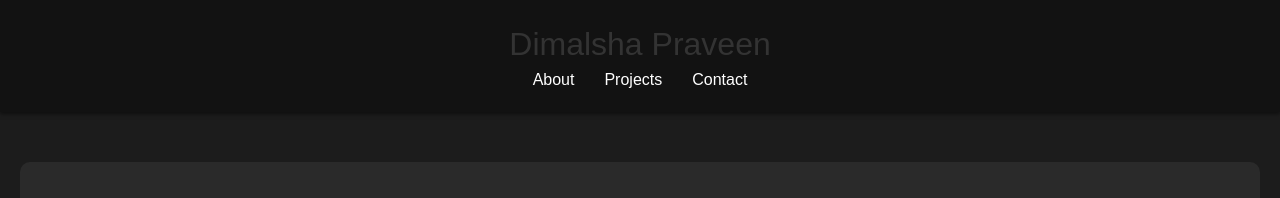
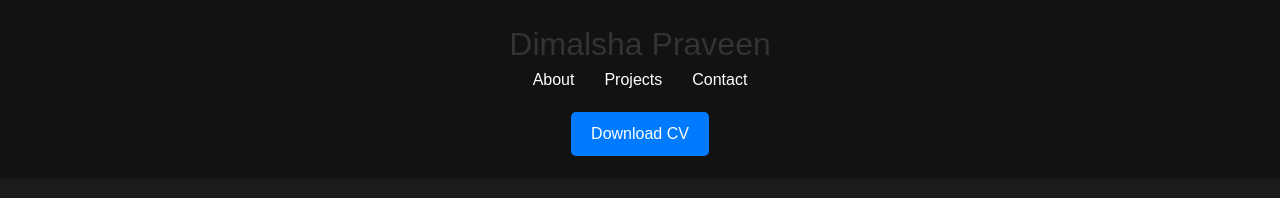
Before and after one commit to SLDima2001/My-PortFolio, a React (Vite) app in the folder frontend/: page / in a window 1280 px wide. Shown: the top 198 px of the page. Built offline with nearby package versions, Linux system fonts and the light colour scheme.

Commit message:
FNAL COMMIT

```diff
--- a/frontend/pages/Home.jsx
+++ b/frontend/pages/Home.jsx
@@ -9,9 +9,15 @@ function Portfolio() {
   const [message, setMessage] = useState('');
   const [isHovered, setIsHovered] = useState('');
   const [isMobile, setIsMobile] = useState(window.innerWidth <= 768);
+  const [isCopied, setIsCopied] = useState(false);
 
 
-  const [isCopied, setIsCopied] = useState(false);
+  const handleDownloadCV = () => {
+    const link = document.createElement('a');
+    link.href = "/Dimalsha Resume.pdf"; // File in the public folder
+    link.download = "Dimalsha Resume.pdf";
+    link.click();
+  };
 
   const myemail = "dimalshapraveen2001@gmail.com";
 
@@ -256,6 +262,20 @@ function Portfolio() {
       transform: isHovered ? "rotate(0deg)" : "rotate(0deg)",
 
     },
+    downloadCVButton: {
+      marginTop: "20px",
+      backgroundColor: "#007bff",
+      color: "#fff",
+      border: "none",
+      padding: "10px 20px",
+      borderRadius: "5px",
+      cursor: "pointer",
+      fontSize: "16px",
+      transition: "background-color 0.3s ease",
+    },
+    downloadCVButtonHover: {
+      backgroundColor: "#0056b3",
+    },
 
   };
 
@@ -277,6 +297,16 @@ function Portfolio() {
             Contact
           </a>
         </nav>
+        <button
+            style={styles.downloadCVButton}
+            onMouseEnter={(e) =>
+              (e.target.style.backgroundColor = styles.downloadCVButtonHover.backgroundColor)
+            }
+            onMouseLeave={(e) => (e.target.style.backgroundColor = "#007bff")}
+            onClick={handleDownloadCV}
+          >
+            Download CV
+          </button>
       </header>
 
       <main style={styles.main}>
@@ -380,6 +410,11 @@ function Portfolio() {
 
             </div>
         </section>
+
+        <section>
+
+
+        </section>
       </main>
 
       <footer style={styles.footer}>
```
Also changed, not shown: 1 other file (tests, documents, lock files or other folders).
